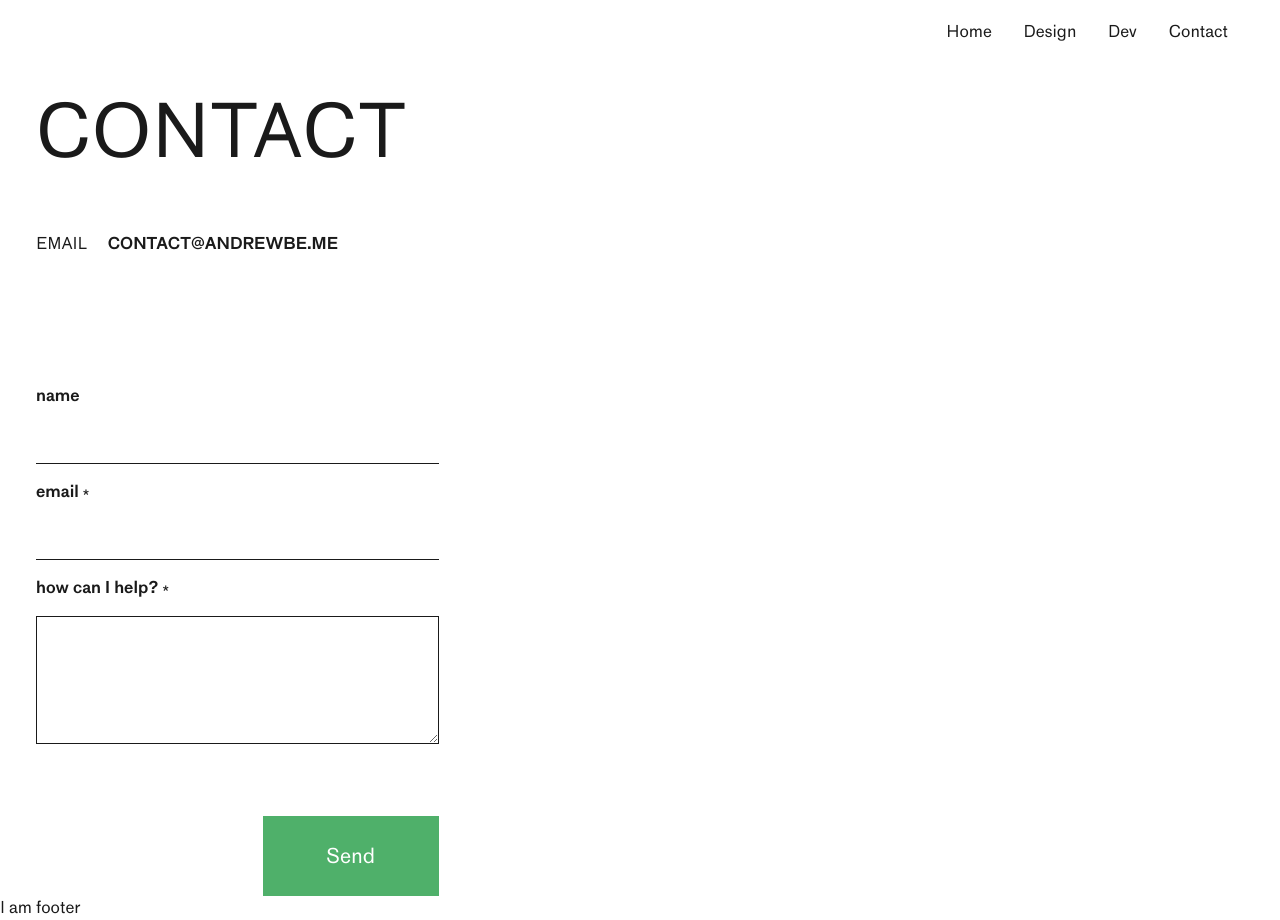
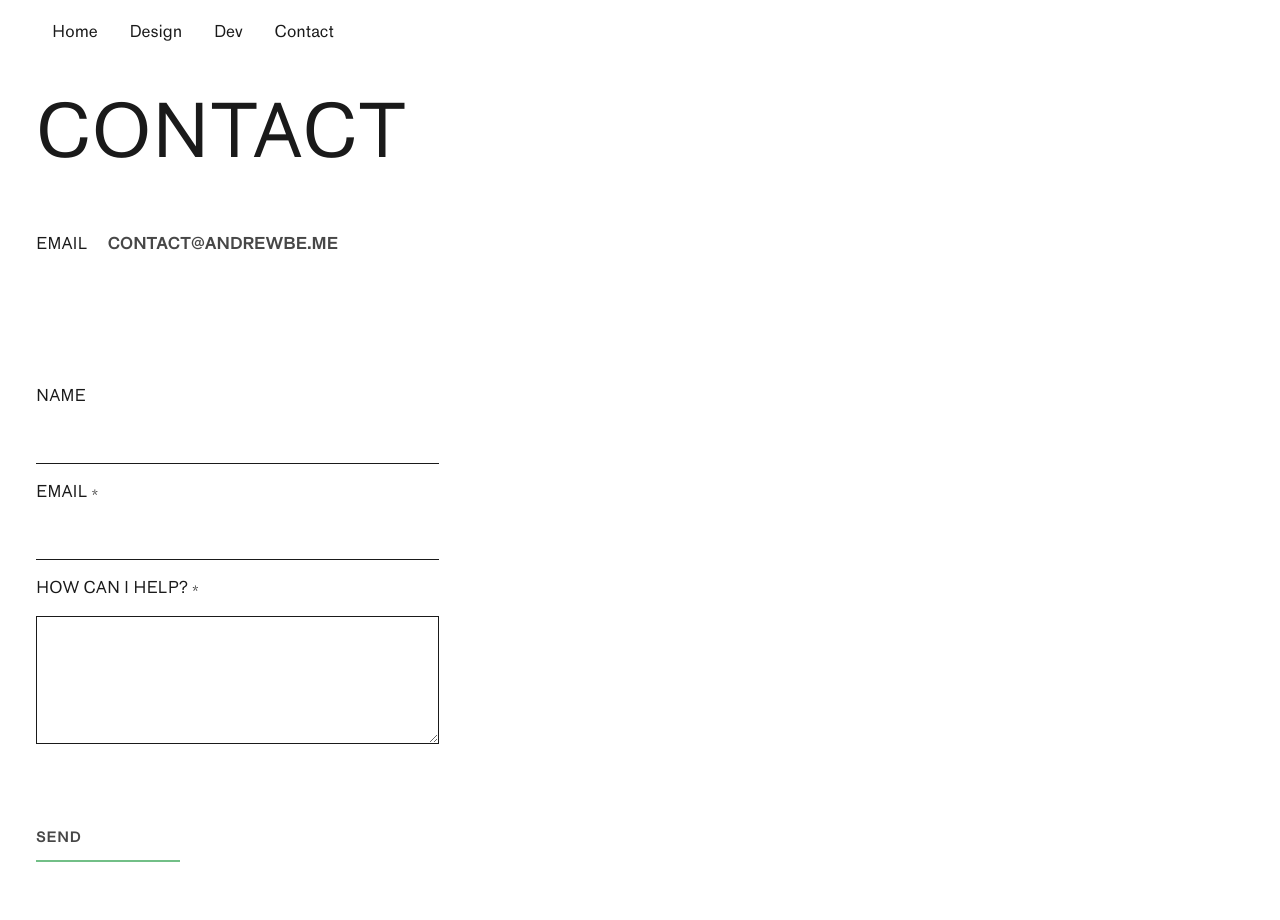
Before and after one commit to andrew-os/mysite24, a Next.js app: page /contact in a window 1280 px wide. Built offline with nearby package versions, Linux system fonts and the light colour scheme.

Commit message:
fix H on laptop and tablet screens, begin mobile menu

```diff
--- a/src/components/ContactForm.tsx
+++ b/src/components/ContactForm.tsx
@@ -9,25 +9,25 @@ export default function ContactForm() {
           </label>
         </p>
       <p className="flex flex-col">
-        <label htmlFor="yourname" className="font-semibold" >
-          name
+        <label htmlFor="yourname" className="" >
+          NAME
         </label>
-        <input type="text" name="name" id="yourname" className="border-b border-brandblack bg-brand-grey rounded-main my-4 h-10 pl-4 focus:outline-none focus:border-secondary focus:ring-2 focus:ring-secondary" />
+        <input type="text" name="name" id="yourname" className="border-b border-brandblack bg-brand-grey rounded-main my-4 h-10 pl-1 focus:outline-none focus:border-b-secondary focus:ring-0 focus:ring-secondary" />
       </p>
       <p className="flex flex-col">
-        <label htmlFor="youremail" className="font-semibold" >
-          email <span className=" text-xxs relative -mt-1">*</span>
+        <label htmlFor="youremail" className="" >
+          EMAIL <span className=" text-xxs relative -mt-1">*</span>
         </label>
-        <input type="email" required aria-required name="email" id="youremail" className="border-b border-brandblack bg-brand-grey rounded-main my-4 h-10 pl-4 focus:outline-none focus:border-secondary focus:ring-2 focus:ring-secondary" />
+        <input type="email" required aria-required name="email" id="youremail" className="border-b border-brandblack bg-brand-grey rounded-main my-4 h-10 pl-1 focus:outline-none focus:border-b-secondary focus:ring-0 focus:ring-secondary" />
       </p>
       <p className="flex flex-col">
-        <label htmlFor="yourmessage" className="font-semibold">
-          how can I help? <span className=" text-xxs relative -mt-1">*</span>
+        <label htmlFor="yourmessage" className="">
+          HOW CAN I HELP? <span className=" text-xxs relative -mt-1">*</span>
         </label>
-        <textarea name="message" required aria-required id="yourmessage" className="border border-brandblack h-32 my-10 bg-brand-grey my-4 rounded-main pl-4 pt-1 focus:outline-none focus:border-secondary focus:ring-2 focus:ring-secondary"></textarea>
+        <textarea name="message" required aria-required id="yourmessage" className="border border-brandblack h-32 my-10 bg-brand-grey my-4 rounded-main pl-1 pt-1 focus:outline-none focus:border-secondary focus:ring-0 focus:ring-secondary"></textarea>
       </p>
-      <p className="flex justify-end mt-14">
-        <button type="submit" className="py-6 px-5 bg-primary text-white text-xl rounded-main h-20 w-44 hover:bg-secondary">Send</button>
+      <p className="flex mt-14 pb-14">
+        <button type="submit" className="text-left border-primary py-3 uppercase font-bold tracking-wider border-b-2 w-36 opacity-80 text-sm hover:opacity-100 hover:border-secondary">Send</button>
       </p>
     </form>
   )
--- a/src/components/Hamburger.tsx
+++ b/src/components/Hamburger.tsx
@@ -28,12 +28,14 @@ const HamburgerMenu: React.FC<HamburgerProps> = ({ setOpen, open }) => {
                     width: 2rem;
                     height: 2rem;
                     overflow:hidden;
+                    margin-top: 20px;
+                    right: 20px;
                 }
                 .hamburger__inner{
                     width: 2rem;
                     height: 0.25rem;
                     border-radius: 7px;
-                    background-color: #6696A8;
+                    background-color: #1a1a1a;
                     position: relative;
                     transform-origin: 1px;
                     transition: all 0.3s linear;
--- a/src/components/Header.tsx
+++ b/src/components/Header.tsx
@@ -15,8 +15,10 @@ export default function Header() {
     }, [ pathname ]);
   return (
     <>
-      <Nav open={open} />
-      <HamburgerMenu open={open} setOpen={setOpen} />
+      <div>
+        <Nav open={open} />
+        <HamburgerMenu open={open} setOpen={setOpen} />
+      </div>
     </>
   )
 }
--- a/src/components/LatestCV.tsx
+++ b/src/components/LatestCV.tsx
@@ -3,7 +3,7 @@
 export default function LatestCV() {
   return (
     <div className="flex lg:flex-row">
-      <a href="" className="border-primary py-3 uppercase font-bold tracking-wider border-b-2 w-36 opacity-80 text-sm">Latest CV</a>
+      <a href="" className="border-primary py-3 uppercase font-bold tracking-wider border-b-2 w-36 opacity-80 text-sm hover:border-secondary hover:opacity-100">Latest CV</a>
     </div>
   )
 }
--- a/src/components/Layout.tsx
+++ b/src/components/Layout.tsx
@@ -10,7 +10,7 @@ export default function Layout({ children }: LayoutProps) {
     <>
       <Header />
       <main className='mt-8'>{children}</main>
-      <Footer />
+      {/* <Footer /> */}
     </>
   )
 }
--- a/src/components/PostCard.tsx
+++ b/src/components/PostCard.tsx
@@ -24,7 +24,7 @@ export default function PostCard({ title, link, text, tags, design, dev, imgSrc
       <div className="aspect-[389/143] relative">
         <PostcardImg imgSrc={imgSrc} alt={title} />
       </div>
-      <article className={`flex flex-col py-5 relative postcard-article ${hovered ? `link--hovered` : ``}`}>
+      <article className={`flex flex-col grow py-5 relative postcard-article ${hovered ? `link--hovered` : ``}`}>
 
         <div className="items-center">
           <h2 className="uppercase text-3xl">{title}</h2>
@@ -46,7 +46,7 @@ export default function PostCard({ title, link, text, tags, design, dev, imgSrc
           <a
             href={`${link}`}
             target="_blank"
-            className="text-xs uppercase font-bold tracking-wider postcard-article__link"
+            className="text-xs uppercase font-bold tracking-wider postcard-article__link opacity-80 hover:opacity-100"
             onMouseEnter={toggleHover}
             onMouseLeave={toggleHover}>
             VIEW</a>
--- a/src/pages/contact.tsx
+++ b/src/pages/contact.tsx
@@ -9,7 +9,7 @@ export default function Contact() {
       <section className="lg:my-16 lg:px-9 px-5">
         <div className="flex">
           <p className="mr-5">EMAIL</p>
-          <a href="mailto:contact@andrewbe.me" target="_blank" className="font-bold uppercase">CONTACT@ANDREWBE.ME</a>
+          <a href="mailto:contact@andrewbe.me" target="_blank" className="font-bold uppercase opacity-80 hover-line">CONTACT@ANDREWBE.ME</a>
         </div>
       </section>
 
--- a/src/pages/index.tsx
+++ b/src/pages/index.tsx
@@ -4,26 +4,24 @@ import LatestCV from "@/components/LatestCV";
 
 export default function Home() {
   return (
-    <div className='flex min-h-screen flex-col'>
-      <div className="lg:px-9 px-5 grid grid-cols-12 grid-rows-2">
-        <div className="col-start-1 col-end-9 row-start-1">
-          <h1 className="text-8xl font-bold relative">ANDREW SLEIGH
-
-          </h1>
-          <h2 className="text-7xl opacity-90">UI DESIGN + DEV</h2>
+    <div className='flex min-h-screen flex-col overflow-hidden'>
+      <div className="lg:px-9 px-5 lg:grid lg:grid-cols-12 lg:grid-rows-2">
+        <div className="lg:col-start-1 lg:col-end-12 lg:col-end-10 xl:col-end-9 row-start-1 flex flex-col">
+          <h1 className="lg:text-8xl text-4xl font-bold relative">ANDREW SLEIGH</h1>
+          <h2 className="lg:text-7xl text-3xl opacity-90">UI DESIGN + DEV</h2>
 
         </div>
-        <section className="lg:my-16 row-start-2 col-span-8">
+        <section className="lg:my-16 my-8 row-start-2 col-span-8">
 
           <p>I am a UI designer and developer currently based in Plymouth, UK.</p>
-          <div className="lg:mt-12">
+          <div className="lg:mt-12 mt-8">
             <div className="flex flex-row gap-5">
               <LatestCV />
             </div>
           </div>
 
         </section>
-        <div className="col-start-8 col-end-12 row-start-1 row-end-2">
+        <div className="xl:col-start-8 lg:col-start-9 col-end-12 row-start-1 row-end-2 relative hidden lg:block">
           <HShadow />
         </div>
       </div>
--- a/src/styles/globals.css
+++ b/src/styles/globals.css
@@ -67,6 +67,28 @@ body {
   left: 8px;
   height: 98px;
   background: #bdbdbd;
-  width: 100%;
+  width: 100dvw;
   z-index: -1;
 }
+
+.hover-line{
+  position: relative;
+}
+.hover-line:hover::after{
+  content: "";
+  position: absolute;
+  bottom: -4px;
+  width: 100%;
+  height: 1px;
+  background: #4FB06A;
+  left: 0;
+}
+.menu{
+  display: none;
+}
+
+@media screen and (min-width: 1024px) {
+  .menu{
+    display: flex;
+  }
+}
```
Also changed, not shown: src/utils/content.ts (+5 -5 lines).
